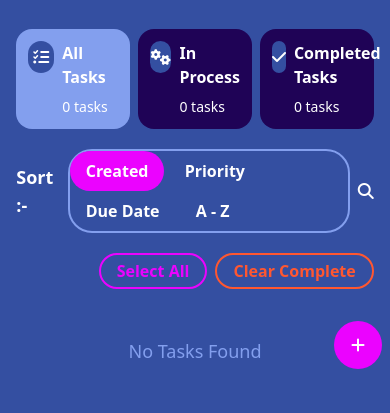
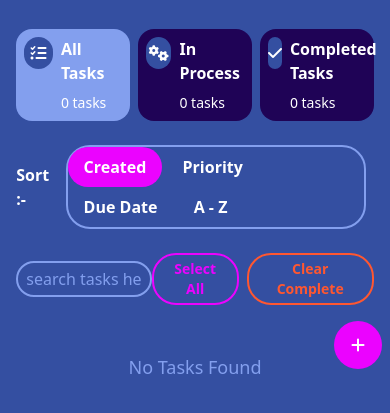
Before and after one commit to tammyKhan/Todo-App-js, a plain HTML site: page index.html in a window 390 px wide. Shown: the part 63-476 px from the top of the page. Drawn offline with nearby package versions, Linux system fonts and the light colour scheme.

Commit message:
style: improve responsive design

```diff
--- a/index.html
+++ b/index.html
@@ -57,9 +57,9 @@
       </nav>
    </header>
 
-   <main class="space-y-5 mt-8 ">
+   <main class="space-y-6 mt-8 ">
       <!-- Add Task Button -->
-     <div id="openModalBtn" class="fixed right-2 top-96 w-12 h-12 rounded-full  bg-[#EB03FF] flex justify-center items-center cursor-pointer hover:bg-opacity-65">
+     <div title="Add task" id="openModalBtn" class="fixed right-2 top-96 w-12 h-12 rounded-full  bg-[#EB03FF] flex justify-center items-center cursor-pointer hover:bg-opacity-65">
       <i class="fa-solid fa-plus text-white"></i>
      </div>
 
@@ -94,34 +94,34 @@
       <!-- filter -->
        <div class="grid grid-cols-3 gap-2  md:gap-6 ">
          <!-- All tasks  -->
-         <div data-filter="all" class="bg-[#839FEE] filter-btn cursor-pointer hover:bg-opacity-50 py-3 px-3 md:py-4 md:px-5  flex gap-2 md:gap-3 rounded-2xl">
+         <div data-filter="all" class="bg-[#839FEE] filter-btn cursor-pointer hover:bg-opacity-50 py-2 px-2 md:py-4 md:px-5  flex gap-2 md:gap-3 rounded-2xl">
              <div class="w-8 h-8 md:w-12 md:h-12 rounded-full bg-[#344FA1] flex items-center justify-center">
                 <i class="fa-solid fa-list-check text-white"></i>
              </div>
              <div class="text-white space-y-2">
-                <h3 class="md:text-xl text-base  font-bold">All Tasks</h3>
+                <h3 class="lg:text-xl md:text-lg text-base font-bold">All Tasks</h3>
                 <p class="text-sm text-white"><span data-count="all"></span> tasks</p>
              </div>
          </div>
 
         <!-- In Process tasks  -->
-         <div  data-filter="inProcess" class="bg-[#1F0356] filter-btn cursor-pointer hover:bg-opacity-50 py-3 px-3 md:py-4 md:px-5  flex gap-2 md:gap-3 rounded-2xl">
+         <div  data-filter="inProcess" class="bg-[#1F0356] filter-btn cursor-pointer hover:bg-opacity-50 py-2 px-2 md:py-4 md:px-5  flex gap-2 md:gap-3 rounded-2xl">
              <div class="w-8 h-8 md:w-12 md:h-12 rounded-full bg-[#344FA1] flex items-center justify-center">
                <i class="fa-solid fa-gears text-white"></i>
            </div>
              <div class="text-white space-y-2">
-                <h3 class="md:text-xl text-base  font-bold">In Process</h3>
+                <h3 class="lg:text-xl md:text-lg text-base font-bold">In Process</h3>
                 <p class="text-sm text-white"><span data-count="inProcess"></span> tasks</p>
              </div>
          </div>
 
         <!-- Completed tasks  -->
-         <div  data-filter="completed" class="bg-[#1F0356] filter-btn cursor-pointer hover:bg-opacity-50 py-3 px-3 md:py-4 md:px-5  flex gap-2 md:gap-3 rounded-2xl">
+         <div  data-filter="completed" class="bg-[#1F0356] filter-btn cursor-pointer hover:bg-opacity-50 py-2 px-2 md:py-4 md:px-5  flex gap-2 md:gap-3 rounded-2xl">
              <div class="w-8 h-8 md:w-12 md:h-12 rounded-full bg-[#344FA1] flex items-center justify-center">
                 <i class="fa-solid fa-check text-white"></i>
              </div>
              <div class="text-white space-y-2">
-                <h3 class="md:text-xl text-base  font-bold">Completed Tasks</h3>
+                <h3 class="lg:text-xl md:text-lg text-base font-bold">Completed Tasks</h3>
                 <p class="text-sm text-white"><span data-count="completed"></span> tasks</p>
              </div>
          </div>
@@ -130,7 +130,7 @@
   <!-- sort -->
    <div class="flex gap-2 justify-between sm:justify-center sm:gap-10  items-center">
       <div class="md:w-2/3 flex gap-3 md:gap-8 items-center">
-         <h3 class="text-lg font-bold text-white">Sort :-</h3>
+         <h3 class="lg:text-xl md:text-lg text-base font-bold text-white">Sort :-</h3>
          <div class="border-2 border-[#839FEE] rounded-3xl">
             <button  data-sort="created" class="sort-btn transition-all duration-300 ease-in-out px-4 lg:px-8 py-2 font-semibold text-white rounded-3xl bg-[#EB03FF] hover:text-opacity-65">Created</button>
             <button  data-sort="priority" class="sort-btn transition-all duration-300 ease-in-out px-4 lg:px-8 py-2 font-semibold text-white rounded-3xl hover:text-opacity-65">Priority</button>
@@ -141,30 +141,32 @@
 
       <!-- search tasks -->
       <div class="md:w-1/3 ">
-        <i class="fa-solid fa-magnifying-glass md:hidden text-white"></i>
-        <input id="searchInput" type="text" placeholder="search tasks here" class="bg-transparent hidden md:block w-full placeholder:text-[#839FEE] text-white border-2 p-1 px-2 focus:ring-2 focus:ring-white outline-none rounded-3xl border-[#839FEE]  ">
+        <input id="" type="text" placeholder="search tasks here" class="searchInput bg-transparent hidden md:block w-full placeholder:text-[#839FEE] text-white border-2 p-1 px-2 focus:ring-2 focus:ring-white outline-none rounded-3xl border-[#839FEE]  ">
       </div>
    </div>
 
    <!--  actions -->
-   <div class="flex justify-end items-center">
+   <div class="flex justify-between items-center">
+      <!-- search tasks small device-->
+      <div class="w-2/5">
+          <input id="" type="text" placeholder="search tasks here" class="searchInput bg-transparent  md:hidden w-full placeholder:text-[#839FEE] text-white border-2 p-1 px-2 focus:ring-2 focus:ring-white outline-none rounded-3xl border-[#839FEE]  ">
+      </div>
 
       <div class="flex gap-2">
-         <button id="selectAllBtn" class="px-4 py-1 font-semibold text-[#EB03FF] rounded-3xl border-2 border-[#EB03FF] hover:text-opacity-65">Select All</button>
-         <button id="clearCompleteBtn" class="px-4 py-1 font-semibold text-[#FF5730] border-2 border-[#FF5730] rounded-3xl hover:text-opacity-65">Clear Complete</button>
+         <button id="selectAllBtn" class="px-3 py-1 md:px-4 md:py-1  md:text-base text-sm  font-semibold text-[#EB03FF] rounded-3xl border-2 border-[#EB03FF] hover:text-opacity-65">Select All</button>
+         <button id="clearCompleteBtn" class="px-3 py-1 md:px-4 md:py-1  md:text-base text-sm   font-semibold text-[#FF5730] border-2 border-[#FF5730] rounded-3xl hover:text-opacity-65">Clear Complete</button>
       </div>
    </div>
 
 <!-- task list section  -->
    <div  class="space-y-3">
-
        <!-- Empty State -->
   <p id="emptyMessage" class="text-[#839FEE] text-lg mt-12 text-center font-medium"></p>
 
   <!-- task list -->
    <div id="taskList" class="space-y-2" >
+   </div>
 
-   </div>
    </div>
    </main>
 </body>
--- a/script.js
+++ b/script.js
@@ -160,10 +160,12 @@
               class="mx-4 mt-1 cursor-pointer h-5 w-5 border-2 border-[#839FEE] hover:border-opacity-65 rounded appearance-none bg-transparent checked:bg-[#94D09F]" />
             <div>
               <h3 class="text-base  font-bold ${task.completed ? "line-through text-[#94D09F]" : "text-white"}">${task.title}</h3>
-              <div class="flex gap-3 items-center mt-2 text-[#839FEE]">
+              <div class="flex flex-col md:flex-row gap-3 md:items-center mt-2 text-[#839FEE]">
                 <span class="text-sm">Added: <span class="createdAt">${task.createdAt}</span></span>
+                <div>
                 <span class="priority px-4 py-1 text-xs font-medium text-[#EB03FF] rounded-3xl border-2 border-[#EB03FF]">${task.priority}</span>
                 <span class="due px-4 py-1 text-xs font-medium text-[#94D09F] rounded-3xl border-2 border-[#94D09F]">Deadline: <span class="dueDate">${task.dueDate || "No date"}</span></span>
+                </div>
               </div>
             </div>
           </div>
@@ -264,7 +266,7 @@
 
     // __________________Search functionality with Debounce Start_____________________
 
-   const searchInput = document.getElementById("searchInput");
+   const searchInputs = document.querySelectorAll(".searchInput");
    let searchQuery = "";
 
   //  debounce function
@@ -281,7 +283,9 @@
     renderAllTasks();
    } , 300)
 
-   searchInput.addEventListener("input", handleSearch)
+   searchInputs.forEach(input => {
+    input.addEventListener("input", handleSearch)
+   })
 
     // __________________Search functionality with Debounce End_____________________
 
```
